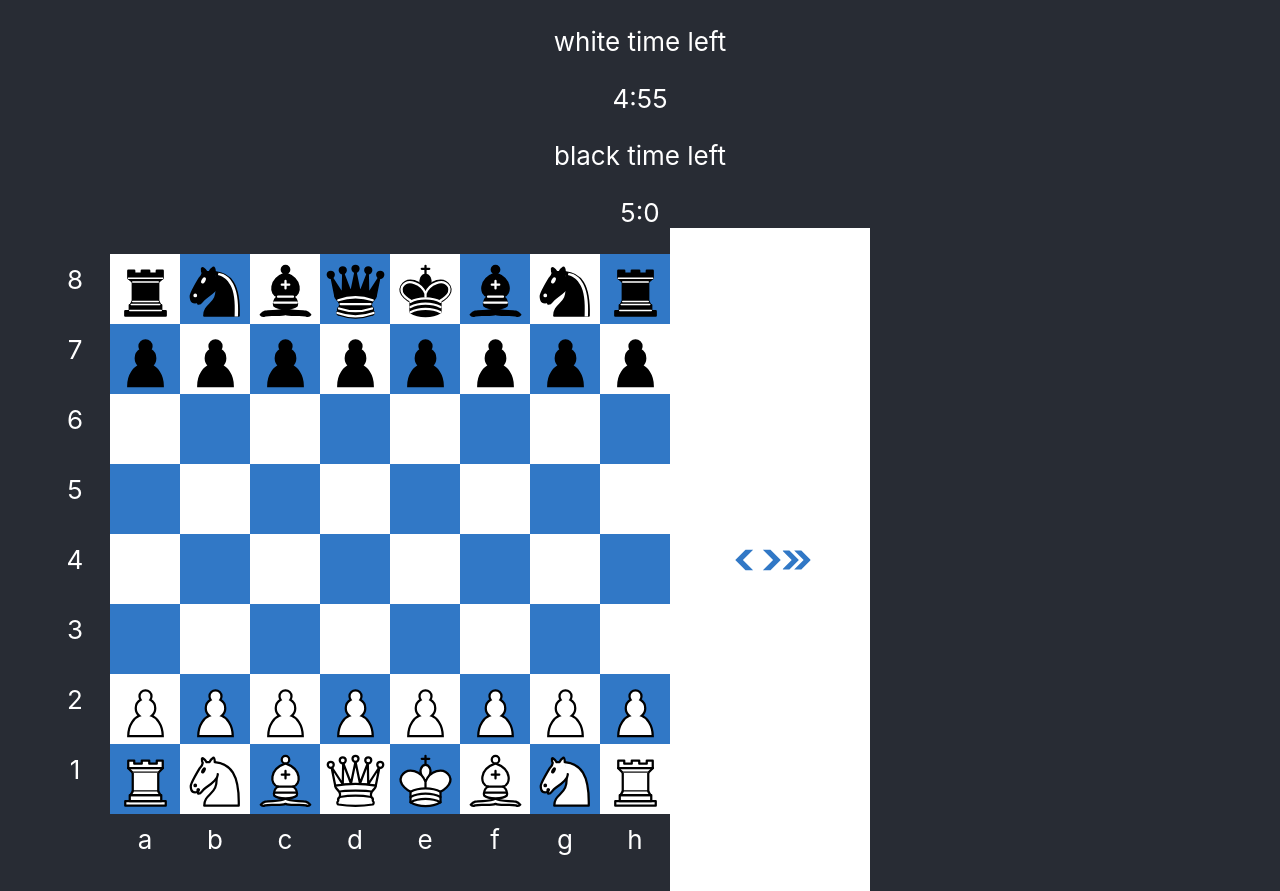
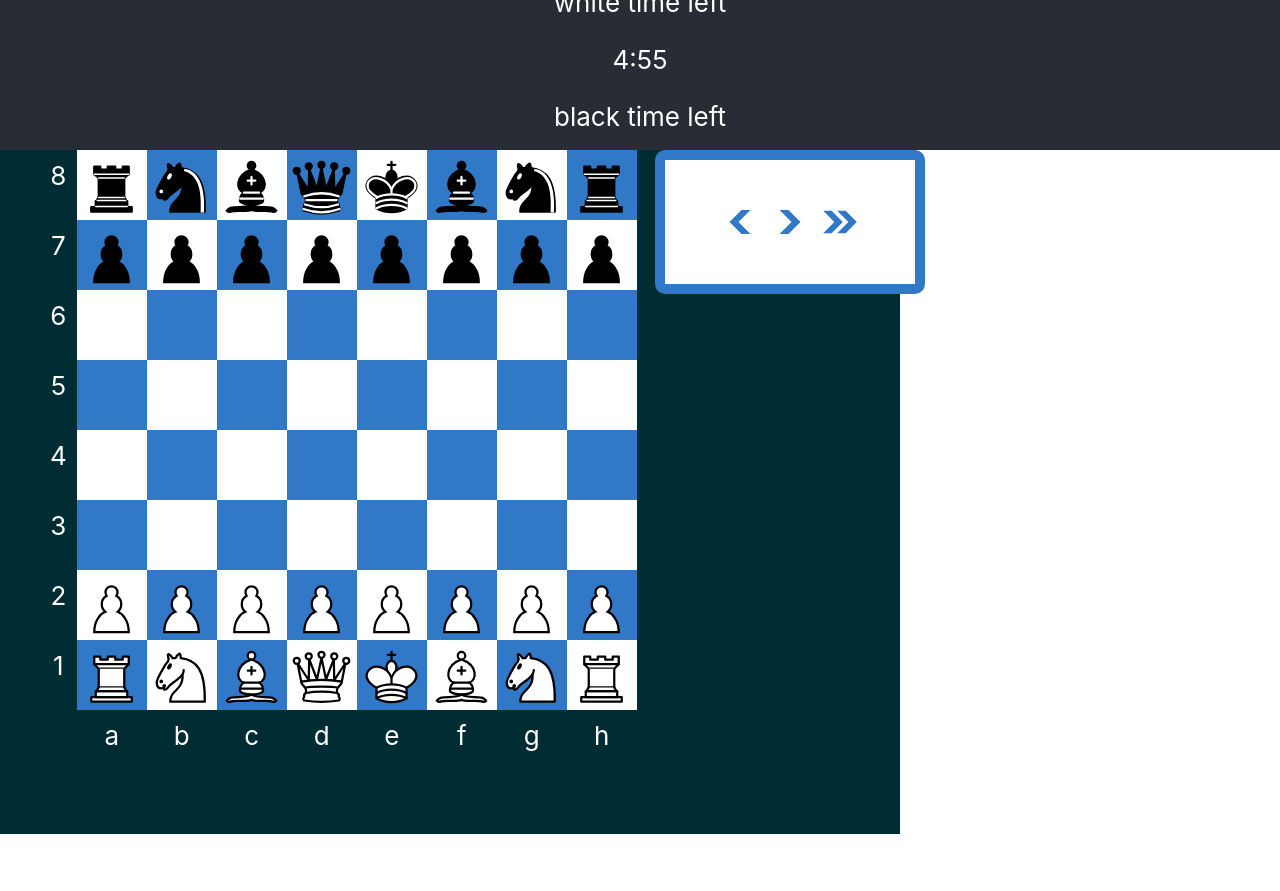
Before and after one commit to msanlop/chess, a React (Create React App) app: page / in a window 1280 px wide. After the commit the page ends 834 px from the top, so only its background shows below. Built offline with nearby package versions, Linux system fonts and the light colour scheme.

Commit message:
i hate css i hate css i hate css i hate css i hate css i hate css i hate css i hate css

```diff
--- a/src/App.css
+++ b/src/App.css
@@ -16,6 +16,8 @@
 .App-header {
   background-color: #282c34;
   /* min-height: 100vh; */
+  overflow: scroll;
+  max-height: 150px;
   display: flex;
   flex-direction: column;
   align-items: center;
@@ -25,7 +27,9 @@
 }
 
 .App-body {
-  background-color: #282c34;
+  background-color: #002c34;
+  /* overflow-y: hidden; */
+  width: 900px;
   display: flex;
   flex-direction: row;
   /* align-items: center;
@@ -35,12 +39,8 @@
 }
 
 .right-panel {
-  background-color: #FFFFFF;
-  display: flex;
-  flex-direction: column;
-  align-items: center;
-  justify-content: center;
-  padding: 5%;
+  margin-left : 2%;
+  margin-bottom: 60%;
   font-size: calc(10px + 2vmin);
   color: white;
 }
--- a/src/Board.css
+++ b/src/Board.css
@@ -1,12 +1,14 @@
 .chess-board {
     /* width: 500px;
     height: 500px; */
+    display: inline-block;
 }
 
 
 ul {
     display: grid;
     grid-template-columns: repeat(9, 1fr);
+    margin: 0;
 }
 
 li {
--- a/src/HistoryControls.css
+++ b/src/HistoryControls.css
@@ -1,12 +1,16 @@
 .history-arrows {
-    display: flex;
-    flex-direction : row;
+    display: grid;
+    grid-template-columns: repeat(3, 1fr);
+    padding: 50px;
+    border: 10px solid #3178C6;
+    background-color: white;
+    border-radius: 10px;
 }
 
 
 svg{
-    padding-left: 5%;
     fill: #3178C6;
+    min-width: 50px;
 }
 
 svg:hover{
```
